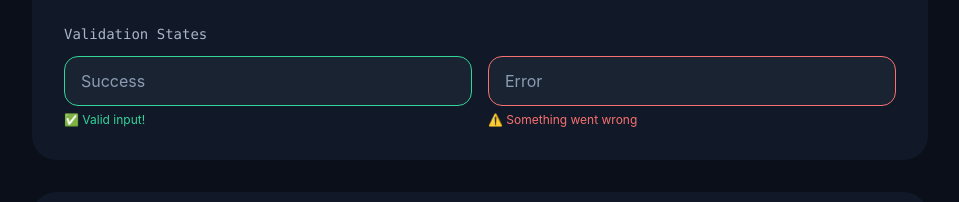
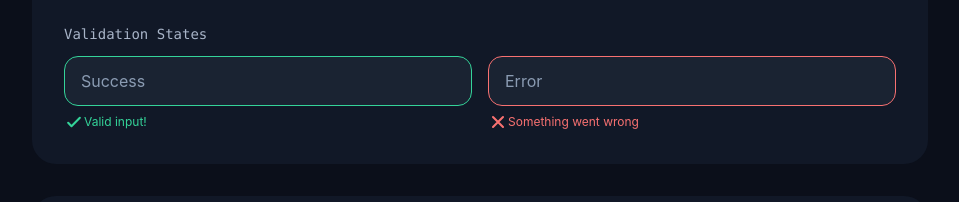
Before and after one commit to idarigan/dara-ui, a React (Vite) app: page / in a window 1280 px wide. Shown: the part 6179-6381 px from the top of the page, without its empty margins (160-1119 px from the left). Built offline with nearby package versions, Linux system fonts and the light colour scheme; a web font is replaced by a local one.

Commit message:
feat(Input): replace emoji icons with SVG icons for validation states
- Add WarningIcon and ErrorIcon to Icons.tsx
- Replace ⚠️ and ✅ emojis with SVG icons in Input validation messages
- Maintain consistent icon styling with the rest of the library

```diff
--- a/src/components/Icons/Icons.tsx
+++ b/src/components/Icons/Icons.tsx
@@ -510,10 +510,10 @@ export const ChevronLeftIcon = ({
 );
 
 // ============================================
-// Toast Icons
+// Status Icons
 // ============================================
 
-export const ToastSuccessIcon = ({
+export const SuccessIcon = ({
   className = "h-5 w-5",
 }: {
   className?: string;
@@ -529,7 +529,7 @@ export const ToastSuccessIcon = ({
   </svg>
 );
 
-export const ToastErrorIcon = ({
+export const ErrorIcon = ({
   className = "h-5 w-5",
 }: {
   className?: string;
@@ -549,7 +549,7 @@ export const ToastErrorIcon = ({
   </svg>
 );
 
-export const ToastWarningIcon = ({
+export const WarningIcon = ({
   className = "h-5 w-5",
 }: {
   className?: string;
@@ -569,11 +569,7 @@ export const ToastWarningIcon = ({
   </svg>
 );
 
-export const ToastInfoIcon = ({
-  className = "h-5 w-5",
-}: {
-  className?: string;
-}) => (
+export const InfoIcon = ({ className = "h-5 w-5" }: { className?: string }) => (
   <svg
     className={className}
     fill="none"
--- a/src/components/Input/Input.tsx
+++ b/src/components/Input/Input.tsx
@@ -1,4 +1,5 @@
 import React, { forwardRef, useState, useId } from "react";
+import { ErrorIcon, SuccessIcon, WarningIcon } from "../Icons";
 
 export interface InputProps extends Omit<
   React.InputHTMLAttributes<HTMLInputElement>,
@@ -279,13 +280,13 @@ export const Input = forwardRef<HTMLInputElement, InputProps>(
         {(helperText || errorMessage || successMessage) && (
           <div className="flex items-center gap-1.5 text-xs">
             {validation === "error" && errorMessage && (
-              <span className="text-[var(--color-danger)]">
-                ⚠️ {errorMessage}
+              <span className="text-[var(--color-danger)] flex items-center">
+                <ErrorIcon /> {errorMessage}
               </span>
             )}
             {validation === "success" && successMessage && (
-              <span className="text-[var(--color-success)]">
-                ✅ {successMessage}
+              <span className="text-[var(--color-success)] flex items-center">
+                <SuccessIcon /> {successMessage}
               </span>
             )}
             {!validation && helperText && (
```
